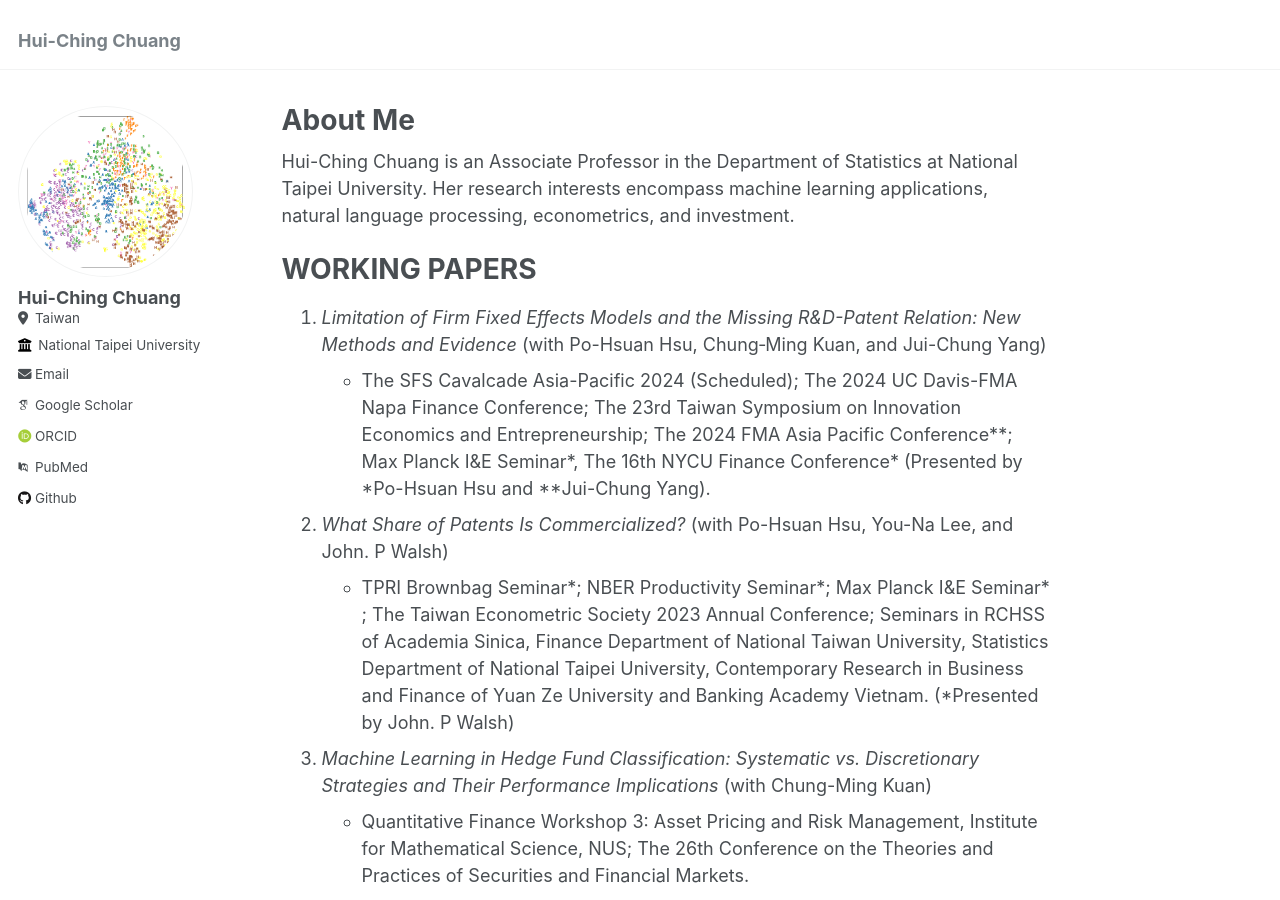
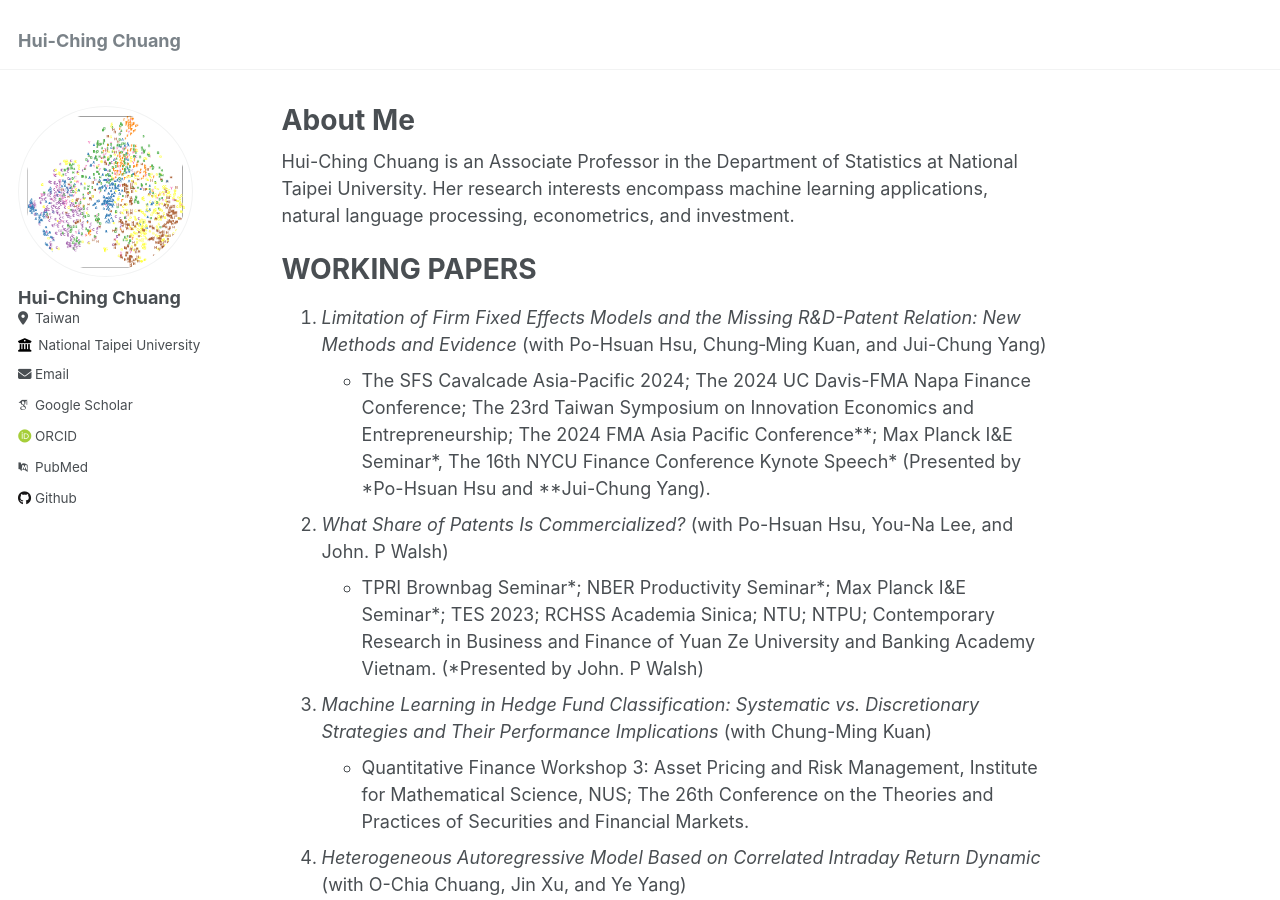
Before and after one commit to hcchuang/hcchuang.github.io, a Jekyll site: the page built from _pages/about.md, in a window 1280 px wide and 900 px high. Built offline with Jekyll 4.4.1, drawn with Linux system fonts in a browser that asks for light colours; some web fonts are replaced.

Commit message:
Update about.md

```diff
--- a/_pages/about.md
+++ b/_pages/about.md
@@ -14,9 +14,9 @@ Hui-Ching Chuang is an Associate Professor in the Department of Statistics at Na
 WORKING PAPERS
 ======
 1.  _Limitation of Firm Fixed Effects Models and the Missing R&D-Patent Relation: New Methods and Evidence_ (with Po-Hsuan Hsu, Chung‐Ming Kuan, and Jui-Chung Yang)
-   - The SFS Cavalcade Asia-Pacific 2024 (Scheduled); The 2024 UC Davis-FMA Napa Finance Conference; The 23rd Taiwan Symposium on Innovation Economics and Entrepreneurship; The 2024 FMA Asia Pacific Conference\*\*; Max Planck I&E Seminar\*, The 16th NYCU Finance Conference\* (Presented by \*Po-Hsuan Hsu and \*\*Jui-Chung Yang).
+   - The SFS Cavalcade Asia-Pacific 2024; The 2024 UC Davis-FMA Napa Finance Conference; The 23rd Taiwan Symposium on Innovation Economics and Entrepreneurship; The 2024 FMA Asia Pacific Conference\*\*; Max Planck I&E Seminar\*, The 16th NYCU Finance Conference Kynote Speech\* (Presented by \*Po-Hsuan Hsu and \*\*Jui-Chung Yang).
 1.  _What Share of Patents Is Commercialized?_ (with Po-Hsuan Hsu, You-Na Lee, and John. P Walsh)
-   -  TPRI Brownbag Seminar\*; NBER Productivity Seminar\*; Max Planck I&E Seminar\* ; The Taiwan Econometric Society 2023 Annual Conference; Seminars in RCHSS of Academia Sinica, Finance Department of National Taiwan University, Statistics Department of National Taipei University,  Contemporary Research in Business and Finance of Yuan Ze University and Banking Academy Vietnam. (\*Presented by John. P Walsh)
+   -  TPRI Brownbag Seminar\*; NBER Productivity Seminar\*; Max Planck I&E Seminar\*; TES 2023; RCHSS Academia Sinica; NTU; NTPU; Contemporary Research in Business and Finance of Yuan Ze University and Banking Academy Vietnam. (\*Presented by John. P Walsh)
 1.  _Machine Learning in Hedge Fund Classification: Systematic vs. Discretionary Strategies and Their Performance Implications_ (with Chung-Ming Kuan)
    - Quantitative Finance Workshop 3: Asset Pricing and Risk Management, Institute for Mathematical Science, NUS; The 26th Conference on the Theories and Practices of Securities and Financial Markets.
 1.  _Heterogeneous Autoregressive Model Based on Correlated Intraday Return Dynamic_ (with O-Chia Chuang, Jin Xu, and Ye Yang)
```
